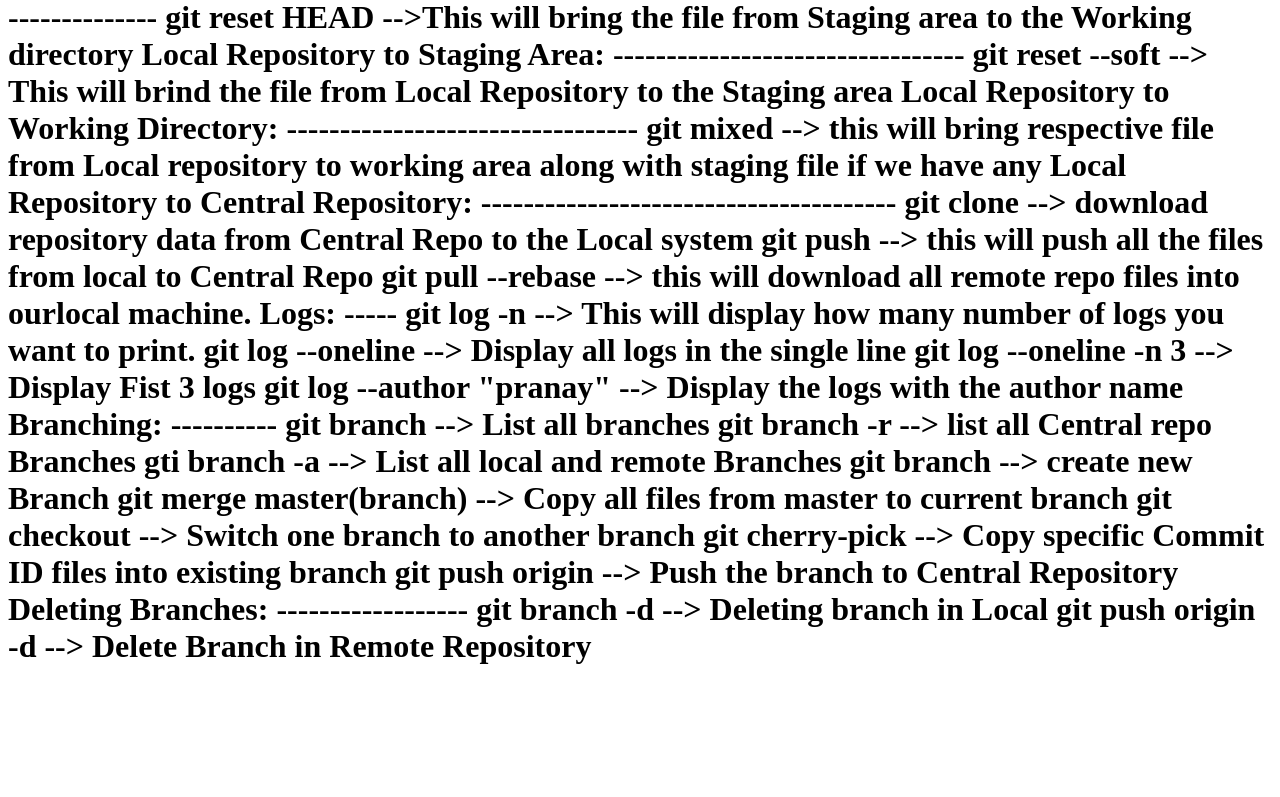
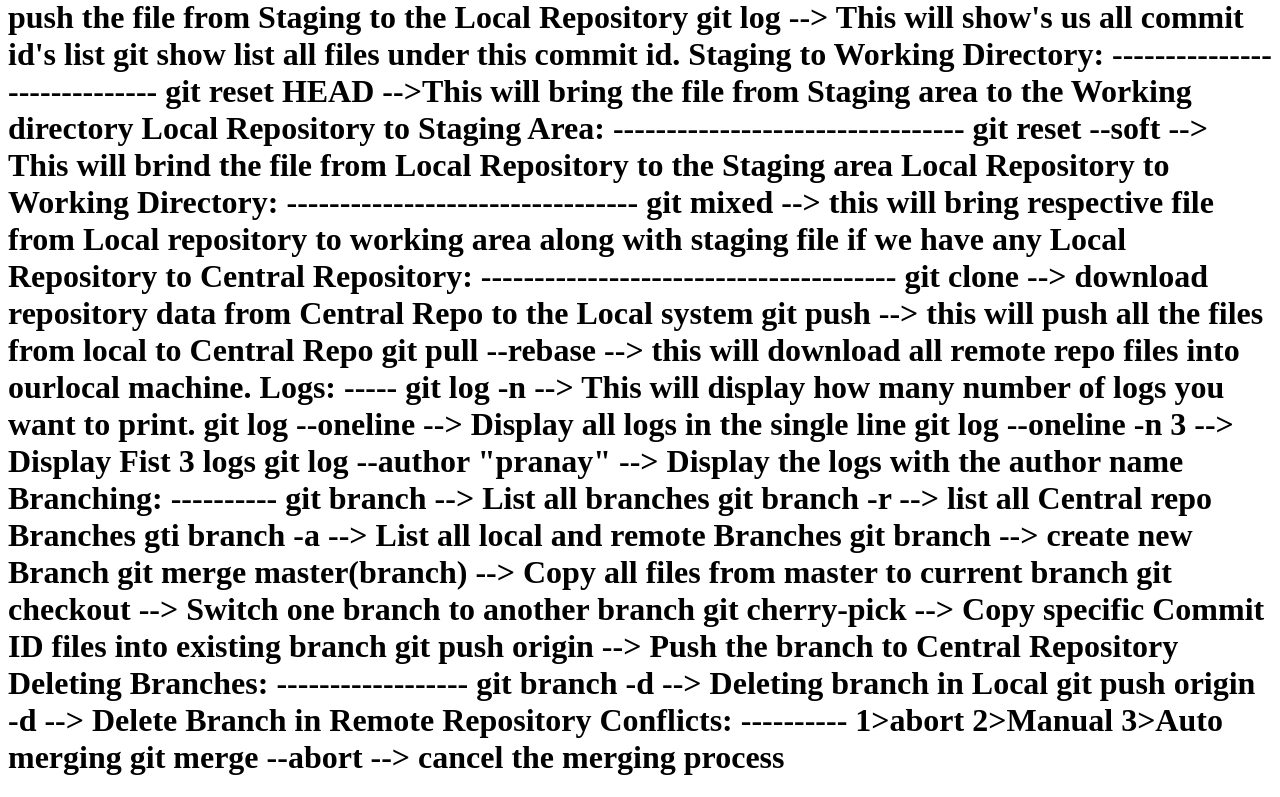
Before and after one commit to pranay744/git_1, a plain HTML site: page git.html in a window 1280 px wide. Shown: the part 453-1250 px from the top of the page. Before the commit the page ends 1139 px from the top, so only its background shows below. Drawn offline with Linux system fonts and the light colour scheme.

Commit message:
adding new lines to the git.html

```diff
--- a/git.html
+++ b/git.html
@@ -8,6 +8,10 @@ git config --global user.name "Himanshu Reddy"
 git config --global user.email "khimanshureddy@gmail.com"
 git config --list
 
+Removing the User details:-
+--------------------------
+git config --global --unset user.name "Himanshu Reddy"
+git config --global --unset user.email "khimanshureddy@gmail.com"
 
 GIT Architecture:
 -----------------
@@ -52,9 +56,9 @@ git pull --rebase       --> this will download all remote repo files into ourloc
 Logs:
 -----
 git log -n <number>           --> This will display how many number of logs you want to print.
- git log --oneline            --> Display all logs in the single line
- git log --oneline -n 3       --> Display Fist 3 logs
- git log --author "pranay"     --> Display the logs with the author name
+git log --oneline            --> Display all logs in the single line
+git log --oneline -n 3       --> Display Fist 3 logs
+git log --author "pranay"     --> Display the logs with the author name
 
 Branching:
 ----------
@@ -71,5 +75,13 @@ Deleting Branches:
 ------------------
 git branch -d <branch name> --> Deleting branch in Local
 git push origin -d <branch name> --> Delete Branch in Remote Repository
+
+Conflicts:
+----------
+1>abort
+2>Manual
+3>Auto merging
+
+git merge --abort           --> cancel the merging process
 </h1>
 </html>
```
